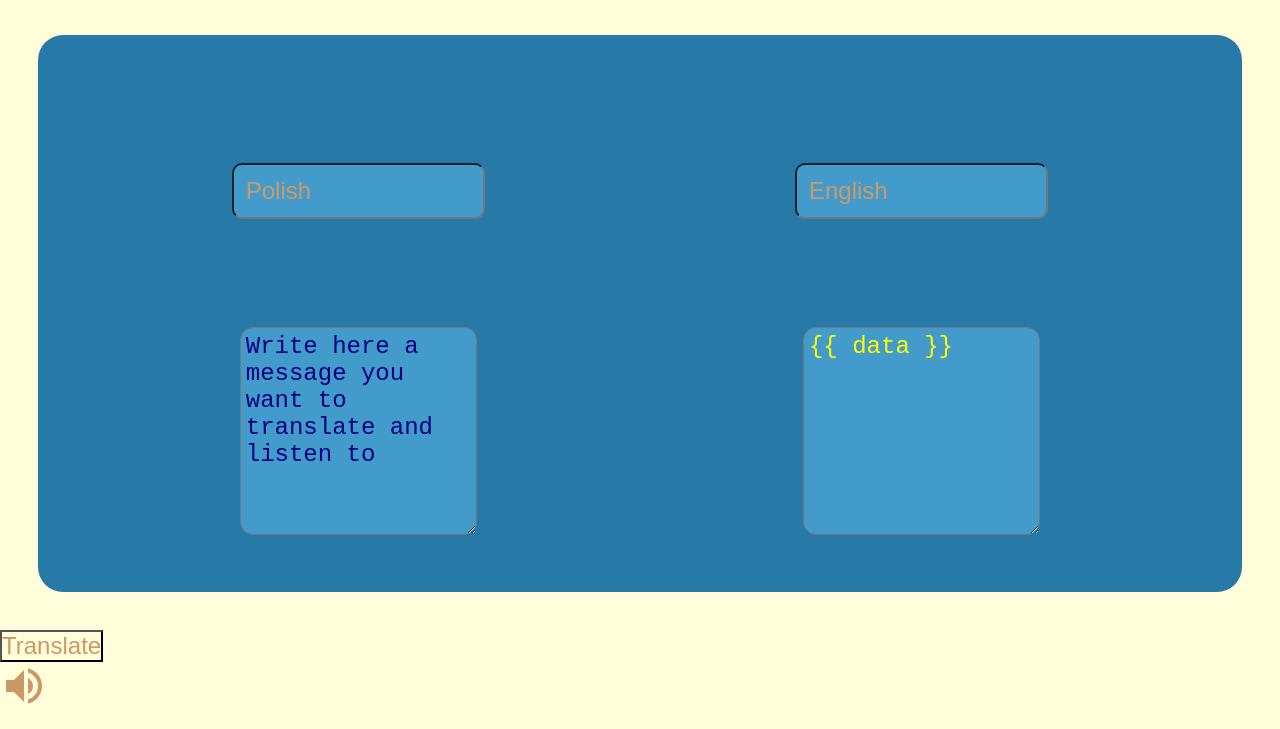
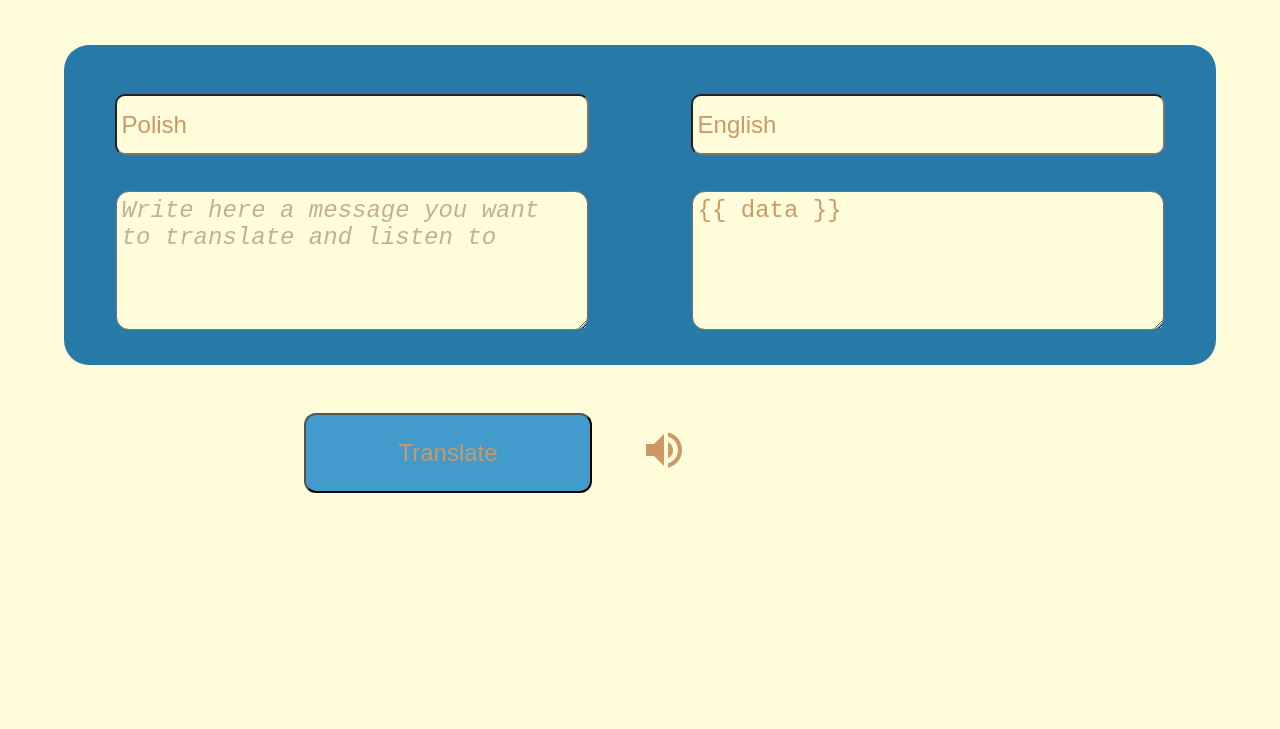
Before and after one commit to AndrukhKiril/Talker, a plain HTML site: page templates/index.html in a window 1280 px wide. Shown: the part 71-800 px from the top of the page. Drawn offline with Linux system fonts and the light colour scheme; no server answers.

Commit message:
Prettified CSS

```diff
--- a/static/css/styles.css
+++ b/static/css/styles.css
@@ -17,31 +17,49 @@
     border-radius: 25px;
     display: grid;
     align-items: center;
-    margin: 3%;
-    padding: 3%;
-    height: 20em;
+    margin: 2rem auto 2rem auto;
+    height: 40vh;
+    width: 90vw;
     grid-template-columns: 1fr 1fr;
-    grid-template-rows: auto auto;
+    grid-template-rows: 1fr 1fr;
 }
 
 textarea {
-    color: #ffff00;
-    background-color: #439bcc;
+    background-color: #fffdda;
     border-radius: 13px;
     padding: 0.2rem;
-    width: 40%;
+    width: 80%;
     height: 80%;
-    margin: 0 auto 0 auto;
+    margin: 0 auto 2rem auto;
 }
 
 input {
     border-radius: 10px;
-    background-color: #439bcc;
-    padding: 0.5rem;
-    width: 40%;
+    background-color: #fffdda;
+    padding: 0.2rem;
+    width: 80%;
+    height: 30%;
     margin: 0 auto 0 auto;
 }
 
 textarea::placeholder {
-    color: #000080;
+    color: #330000;
+    font-style: italic;
+    opacity: .3;
 }
+
+#buttons {
+    display: grid;
+    align-items: center;
+    margin: 2rem auto 2rem auto;
+    height: 10vh;
+    width: 60vw;
+    grid-template-columns: 1fr 1fr;
+}
+
+button {
+    margin: auto 2em auto 2em;
+    border-radius: 12px;
+    background-color: #439bcc;
+    height: 10vh;
+}
--- a/static/script.js
+++ b/static/script.js
@@ -19,7 +19,7 @@ function csvToArr(csvData, column) {
   }
 
 async function readCsv() {
-    const response = await fetch('flores_codes.csv');
+    const response = await fetch('../static/flores_codes.csv');
     const csvData = await response.text();
     const language_codes = csvToArr(csvData, 1);
     const language_names = csvToArr(csvData, 0);
@@ -50,8 +50,6 @@ async function createSelectors() {
 
 createSelectors();
 
-// TODO send values of each dropdown menu to flask
-
 async function checkAndTranslate() {
     try {
         const { language_codes, language_names } = await readCsv();
@@ -59,10 +57,13 @@ async function checkAndTranslate() {
         if (language_names.includes(srcInput.value) && language_names.includes(tgtInput.value)) {
             const text = srcTextArea.value;
 
+            tgtTextArea.value = "";
             tgtTextArea.placeholder = 'Wait...';
 
             let src_language = language_codes[language_names.indexOf(srcInput.value)];
             let tgt_language = language_codes[language_names.indexOf(tgtInput.value)];
+
+            console.log(src_language, tgt_language);
 
             fetch('/translate', {
                 method: 'POST',
```
Also changed, not shown: requirements.txt, 1 other file.
